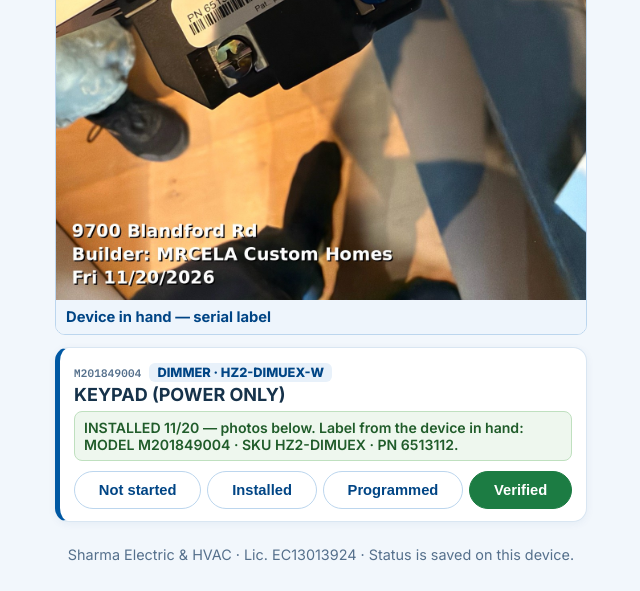
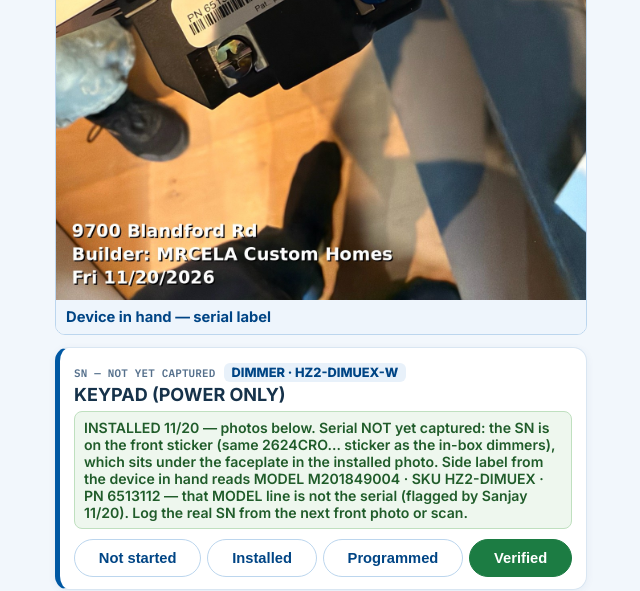
Before and after one commit to Sharmaelechvac/sharmatrack-mrcela, a plain HTML site: page blandford/switches/index.html in a window 1280 px wide. Shown: the part 4403-4994 px from the top of the page, without its empty margins (319-959 px from the left). Drawn offline with Linux system fonts and the light colour scheme.

Commit message:
Smart Switches: OGR2 keypad serial corrected — M201849004 is the label MODEL line, not the SN (Sanjay's flag); SN is the front sticker, marked not-yet-captured pending a front photo/scan

```diff
--- a/blandford/switches/index.html
+++ b/blandford/switches/index.html
@@ -146,7 +146,7 @@ var DEVICES = [
   {"model": "HZ2-DIMUEX-W", "serial": "2624CRO05984", "room": "GUEST ROOM 2", "load": "DOWNLIGHTS — gang 1 of 3", "def": 3},
   {"model": "HZ2-DIMUEX-W", "serial": "2624CRO06055", "room": "GUEST ROOM 2", "load": "EMPTY (no load) — gang 2 of 3", "def": 3},
   {"model": "DECORA", "serial": "", "id": "GB2-GANG3", "room": "GUEST ROOM 2", "load": "FAN — gang 3 of 3 · Decora regular switch (Legrand)", "def": 3},
-  {"model": "HZ2-DIMUEX-W", "serial": "M201849004", "room": "OUTSIDE OF GUEST ROOM 2", "load": "KEYPAD (POWER ONLY)", "def": 3}
+  {"model": "HZ2-DIMUEX-W", "serial": "", "id": "OGR2-KEYPAD", "room": "OUTSIDE OF GUEST ROOM 2", "load": "KEYPAD (POWER ONLY)", "def": 3}
 ];
 var EXTRAS = [];
 var KEY = "blandford-switches-v1";
@@ -200,7 +200,7 @@ var FIELDNOTES = {
   "2624CRO05984": "Gang 1 of the GB2 3-gang box. Serial read off this device's own front SN sticker in Sanjay's 11/20 box photo. The Excel sheet placed this serial in Guest Room 5 Bath — the sheet's room assignments were wrong and were removed 11/20; this log is built from the devices as actually installed. Room as-built: 6 downlights (print shows 4), confirmed by Sanjay.",
   "2624CRO06055": "Gang 2 — EMPTY, no load (3-gang rule: 2 Crestron + 1 Decora). Serial read off its front SN sticker in the same box photo; the sheet placed this serial in the Dining Room. Last digit read as 5 — to be verified against the next upload/scan.",
   "GB2-GANG3": "Gang 3 — the fan's Decora (Legrand) regular switch. Regular switches carry no Crestron serial; logged by position.",
-  "M201849004": "INSTALLED 11/20 — photos below. Label from the device in hand: MODEL M201849004 · SKU HZ2-DIMUEX · PN 6513112."
+  "OGR2-KEYPAD": "INSTALLED 11/20 — photos below. Serial NOT yet captured: the SN is on the front sticker (same 2624CRO… sticker as the in-box dimmers), which sits under the faceplate in the installed photo. Side label from the device in hand reads MODEL M201849004 · SKU HZ2-DIMUEX · PN 6513112 — that MODEL line is not the serial (flagged by Sanjay 11/20). Log the real SN from the next front photo or scan."
 };
 var STAGES = ["Not started", "Installed", "Programmed", "Verified"];
 function shortModel(m){ if (m === "DECORA") return "DECORA SWITCH"; return m.indexOf("AUX") >= 0 ? "AUX KEYPAD" : "DIMMER"; }
@@ -246,7 +246,7 @@ function render(){
     }
     groups[room].forEach(function(d){
       var s = stageOf(devId(d));
-      out += '<div class="dev" id="dev-' + esc(devId(d)) + '"><span class="serial">' + esc(d.serial || "NO SERIAL — DECORA") + '</span><span class="model">' + esc(shortModel(d.model)) + ' · ' + esc(d.model) + '</span>';
+      out += '<div class="dev" id="dev-' + esc(devId(d)) + '"><span class="serial">' + esc(d.serial || (d.model === "DECORA" ? "NO SERIAL — DECORA" : "SN — NOT YET CAPTURED")) + '</span><span class="model">' + esc(shortModel(d.model)) + ' · ' + esc(d.model) + '</span>';
       out += d.load ? '<div class="load">' + esc(d.load) + '</div>' : '<div class="load missing">Load not on sheet</div>';
       if (FIELDNOTES[devId(d)]) out += '<div class="fieldnote">' + esc(FIELDNOTES[devId(d)]) + '</div>';
       out += '<div class="seg" data-serial="' + esc(devId(d)) + '">';
```
